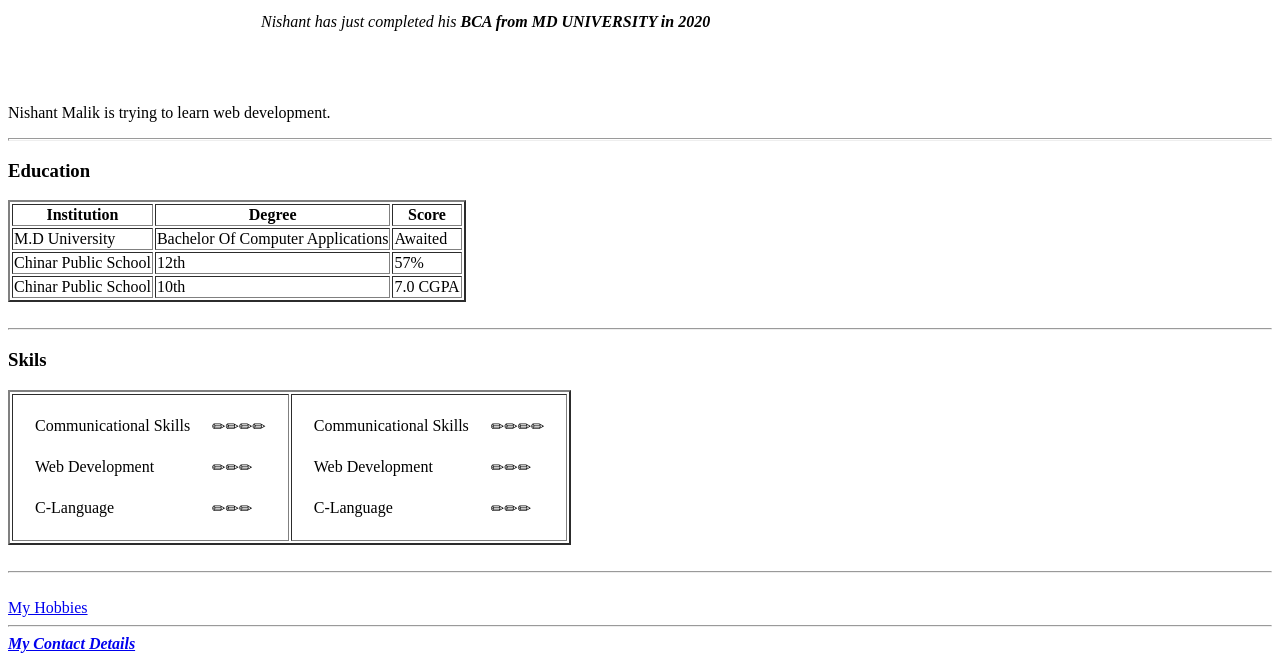
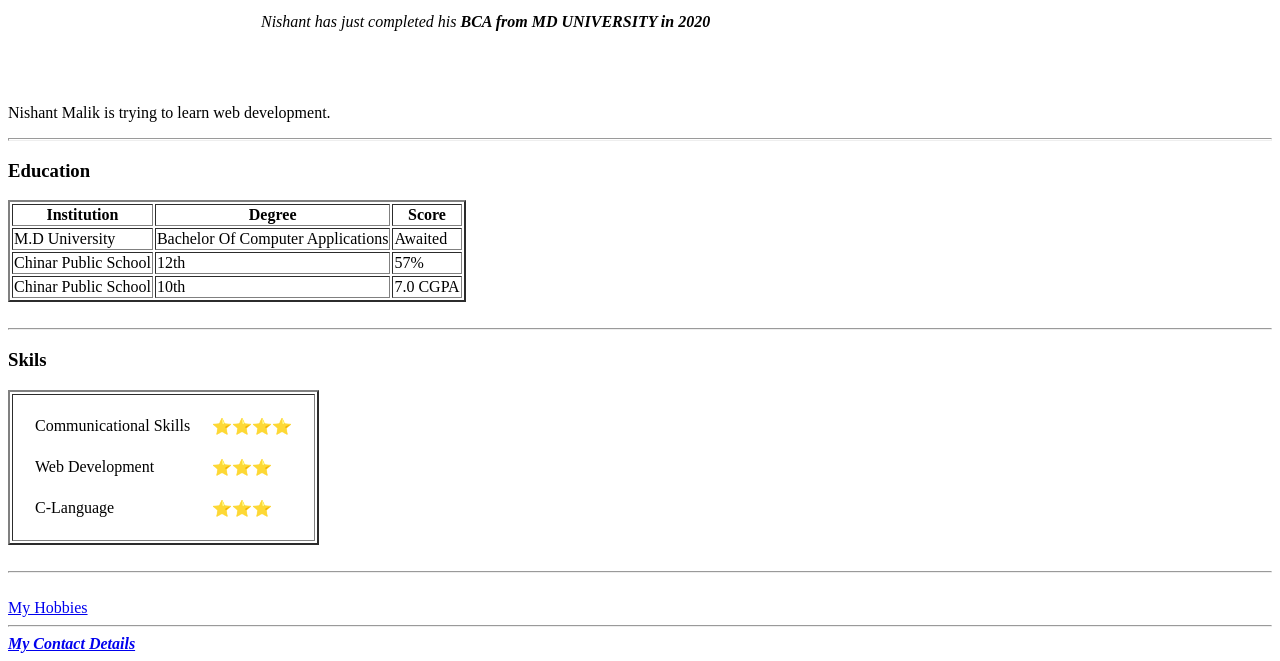
Before and after one commit to nishantmk05/cv, a plain HTML site: page index.html in a window 1280 px wide. Shown: the part 150-811 px from the top of the page. Drawn offline with Linux system fonts and the light colour scheme.

Commit message:
Update index.html

```diff
--- a/index.html
+++ b/index.html
@@ -50,33 +50,19 @@
              <table cellspacing="20">
                  <tr>
                      <td>Communicational Skills </td>
-                     <td>✏✏✏✏</td>
+                     <td>⭐⭐⭐⭐</td>
                  </tr>
                  <tr>
                      <td>Web Development</td>
-                     <td>✏✏✏</td>
+                     <td>⭐⭐⭐</td>
                  </tr>
                  <td>C-Language</td>
-                 <td>✏✏✏</td>
+                 <td>⭐⭐⭐</td>
 
              </table>
 
          </td>
-         <td>
-            <table cellspacing="20">
-                <tr>
-                    <td>Communicational Skills </td>
-                    <td>✏✏✏✏</td>
-                </tr>
-                <tr>
-                    <td>Web Development</td>
-                    <td>✏✏✏</td>
-                </tr>
-                <td>C-Language</td>
-                <td>✏✏✏</td>
 
-            </table>
-         </td>
      </tr>
  </table>
  <br>
```
